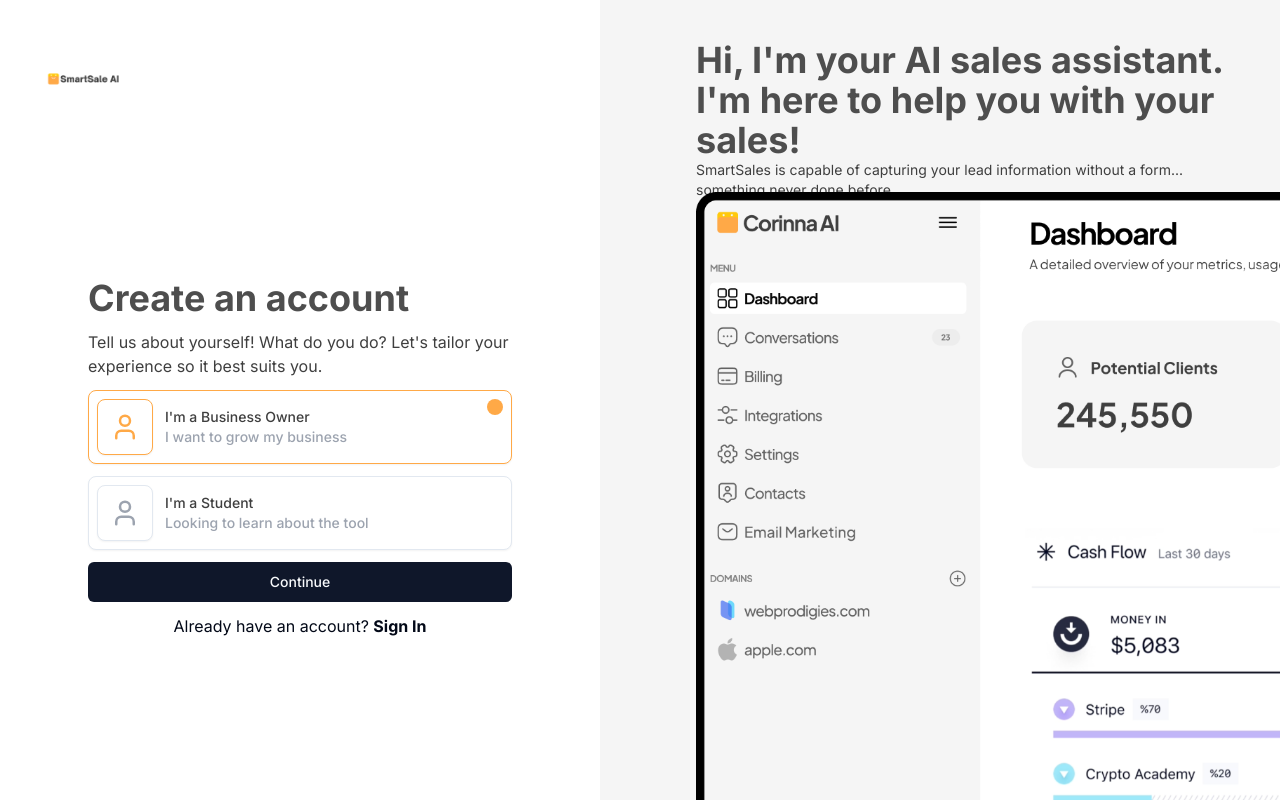
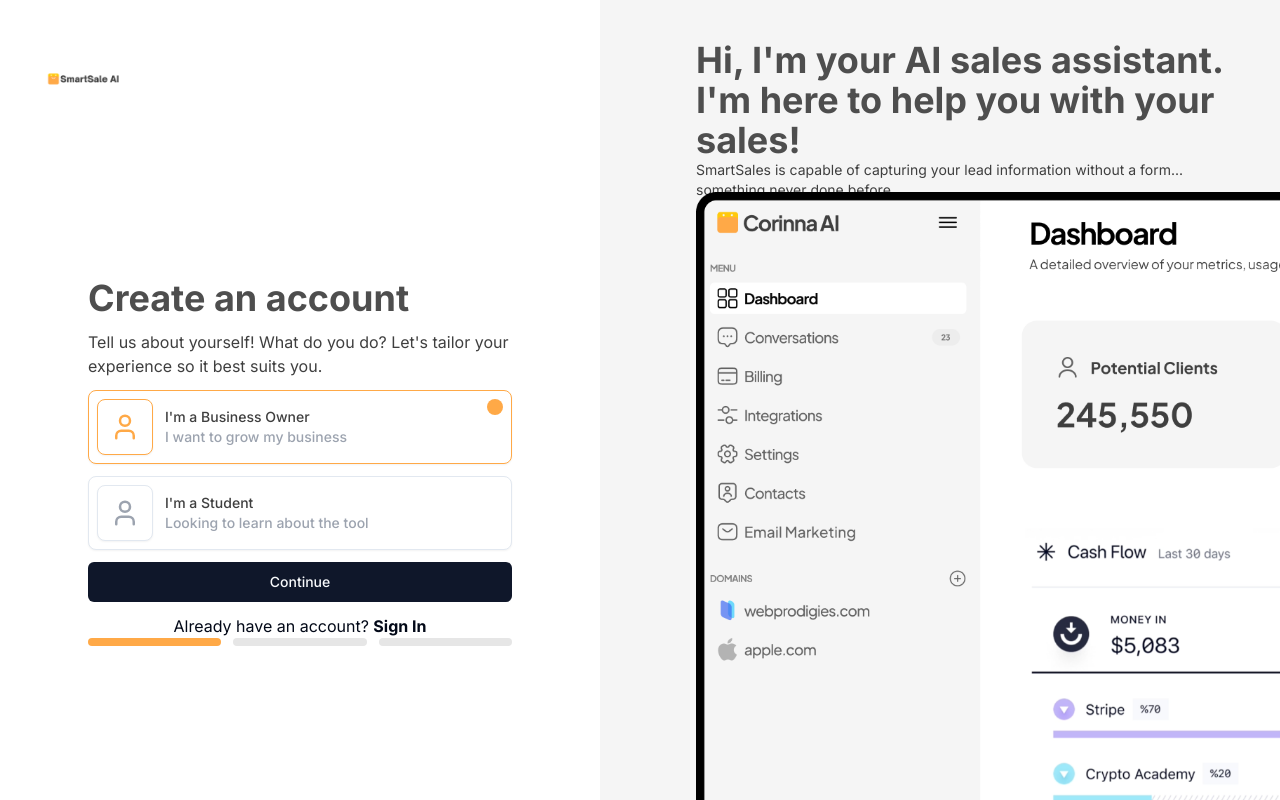
Before and after one commit to dha201/SmartSales, a Next.js app: page /auth/sign-up in a window 1280 px wide. Built offline with nearby package versions, Linux system fonts and the light colour scheme; no server answers.

Commit message:
+ HighLightBar Component

```diff
--- /dev/null
+++ b/src/app/auth/sign-up/highlight-bar.tsx
@@ -0,0 +1,39 @@
+'use client'
+import { useAuthContextHook } from '@/context/use-auth-context'
+import { cn } from '@/lib/utils';
+import React from 'react'
+
+type Props = {}
+
+/**
+ * Change the color to highlight the current step in the sign-up process
+ * useAuthContext to get the current step
+ */
+const HighLightBar = (props: Props) => {
+    const { currentStep } = useAuthContextHook()
+
+    return (
+        <div className="grid grid-cols-3 gap-3">
+        <div
+          className={cn(
+            'rounded-full h-2 col-span-1',
+            currentStep == 1 ? 'bg-orange' : 'bg-platinum'
+          )}
+        ></div>
+        <div
+          className={cn(
+            'rounded-full h-2 col-span-1',
+            currentStep == 2 ? 'bg-orange' : 'bg-platinum'
+          )}
+        ></div>
+        <div
+          className={cn(
+            'rounded-full h-2 col-span-1',
+            currentStep == 3 ? 'bg-orange' : 'bg-platinum'
+          )}
+        ></div>
+      </div>
+    )
+}
+
+export default HighLightBar
--- a/src/app/auth/sign-up/page.tsx
+++ b/src/app/auth/sign-up/page.tsx
@@ -2,6 +2,7 @@
 import SignupFormProvider from '@/components/forms/sign-up/form-provider';
 import RegistrationFormStep from '@/components/forms/sign-up/registration-step';
 import ButtonHandler from '@/components/forms/sign-up/button-handlers';
+import HighLightBar from './highlight-bar';
 
 type Props = {}
 const SignUp = (props : Props) => {
@@ -13,6 +14,7 @@
                         <RegistrationFormStep/>
                         <ButtonHandler/>
                     </div>
+                    <HighLightBar/>
                 </SignupFormProvider>
             </div>
         </div>
--- a/src/components/forms/sign-up/button-handlers.tsx
+++ b/src/components/forms/sign-up/button-handlers.tsx
@@ -13,6 +13,8 @@
   const { formState, getFieldState, getValues } = useFormContext()
   const { onGenerateOTP } = useSignUpForm()
 
+  // isDirty is a boolean value that returns true if the field has been modified
+  // , indicates whether a form field has been changed by the user since the form was initialized or last reset.
   const { isDirty: isName } = getFieldState('fullname', formState)
   const { isDirty: isEmail } = getFieldState('email', formState)
   const { isDirty: isPassword } = getFieldState('password', formState)
```
